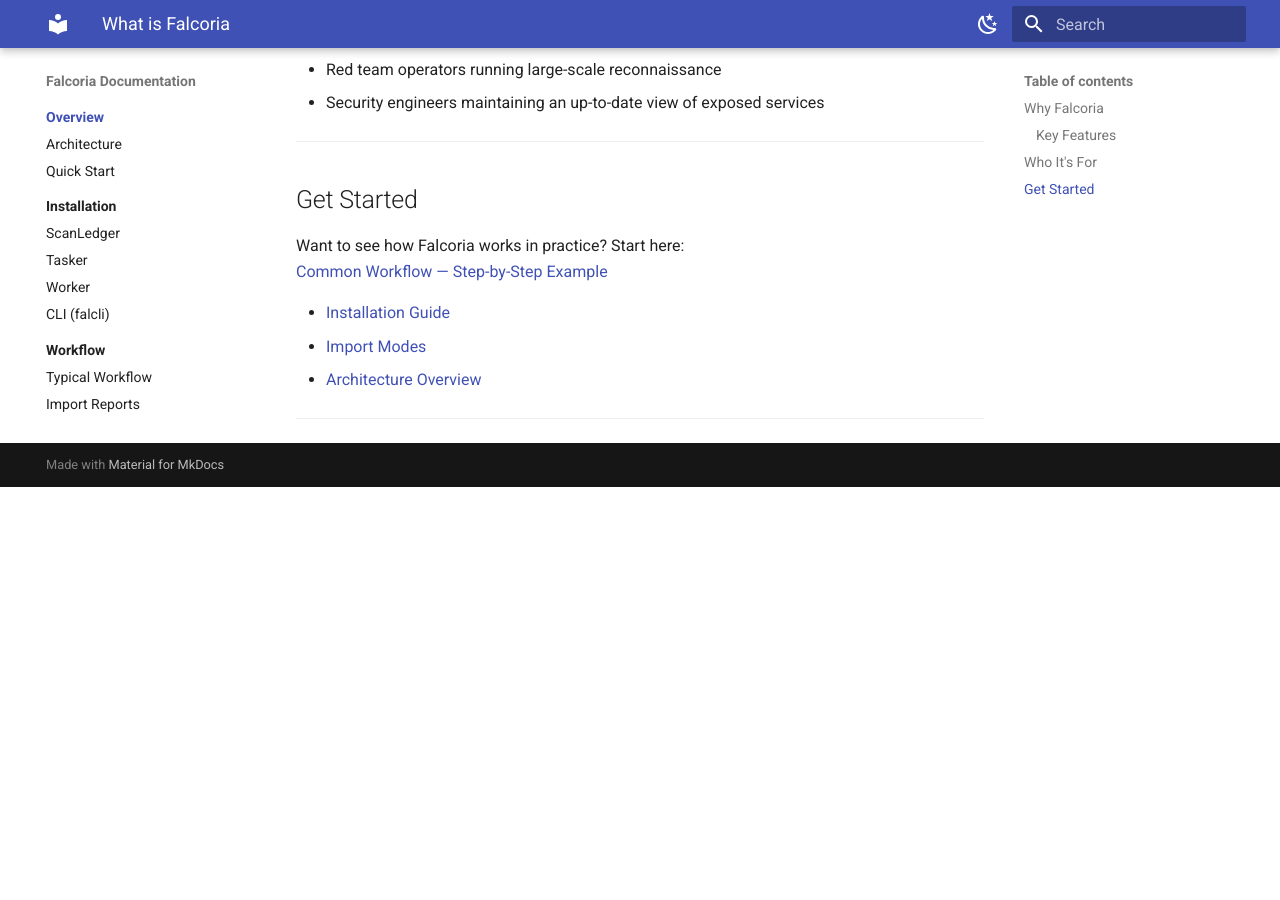
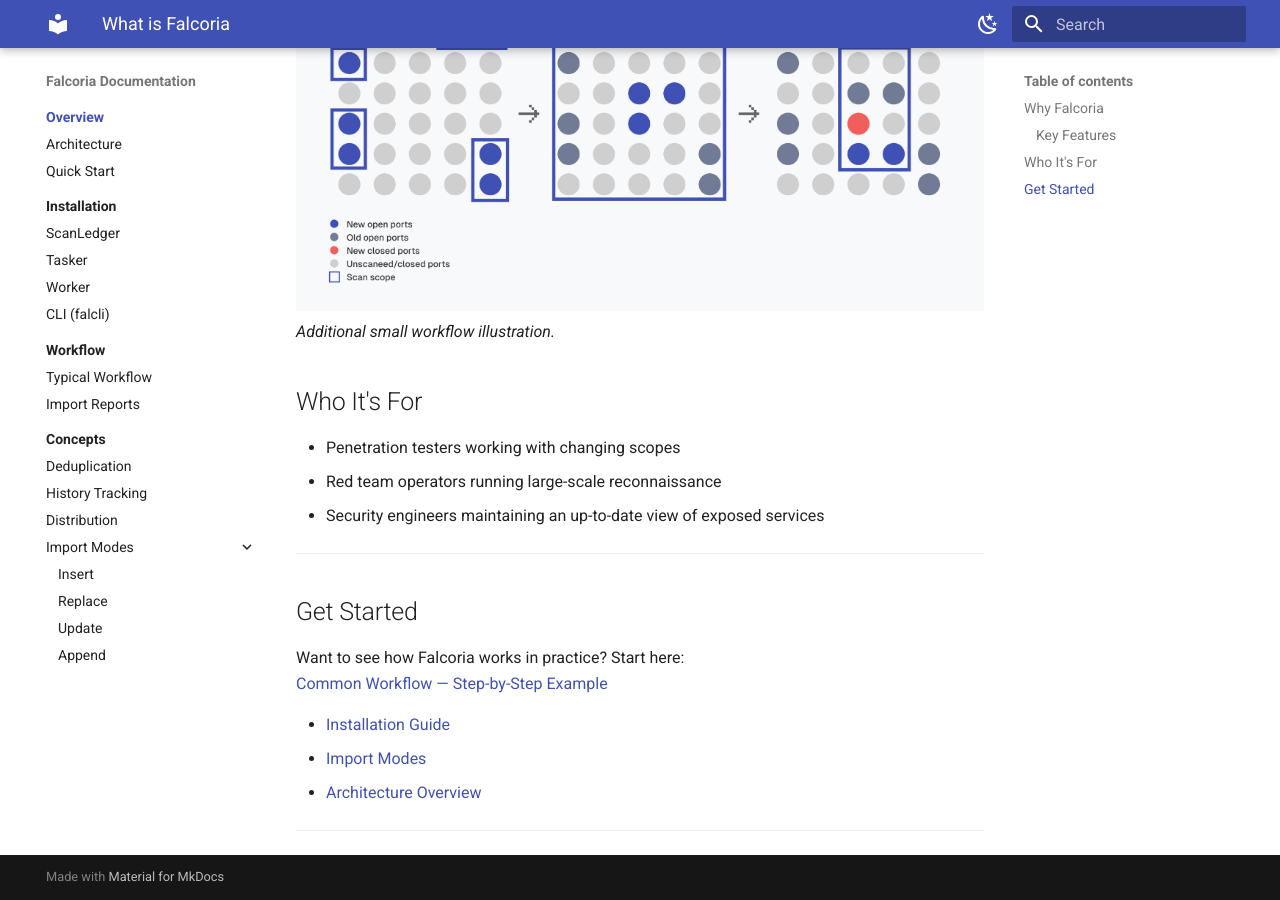
Before and after one commit to Falcoria/falcoria-docs, an MkDocs documentation site: the page built from docs/index.md, in a window 1280 px wide and 900 px high, scrolled down 1690 px. Built offline with MkDocs 1.6.1 and Material for MkDocs 9.7.7, drawn with Linux system fonts in a browser that asks for light colours; before the commit the page ends 2177 px from its top, so only the background shows below that.

Commit message:
image fix

```diff
--- a/docs/index.md
+++ b/docs/index.md
@@ -36,6 +36,9 @@
 ![Small Illustration](images/small.png)
 *Small workflow illustration.*
 
+![Small Illustration 1](images/small1.png)
+*Additional small workflow illustration.*
+
 ## Who It's For
 
 - Penetration testers working with changing scopes
```
Also changed, not shown: docs/images/small.png, docs/images/small1.png (added).
